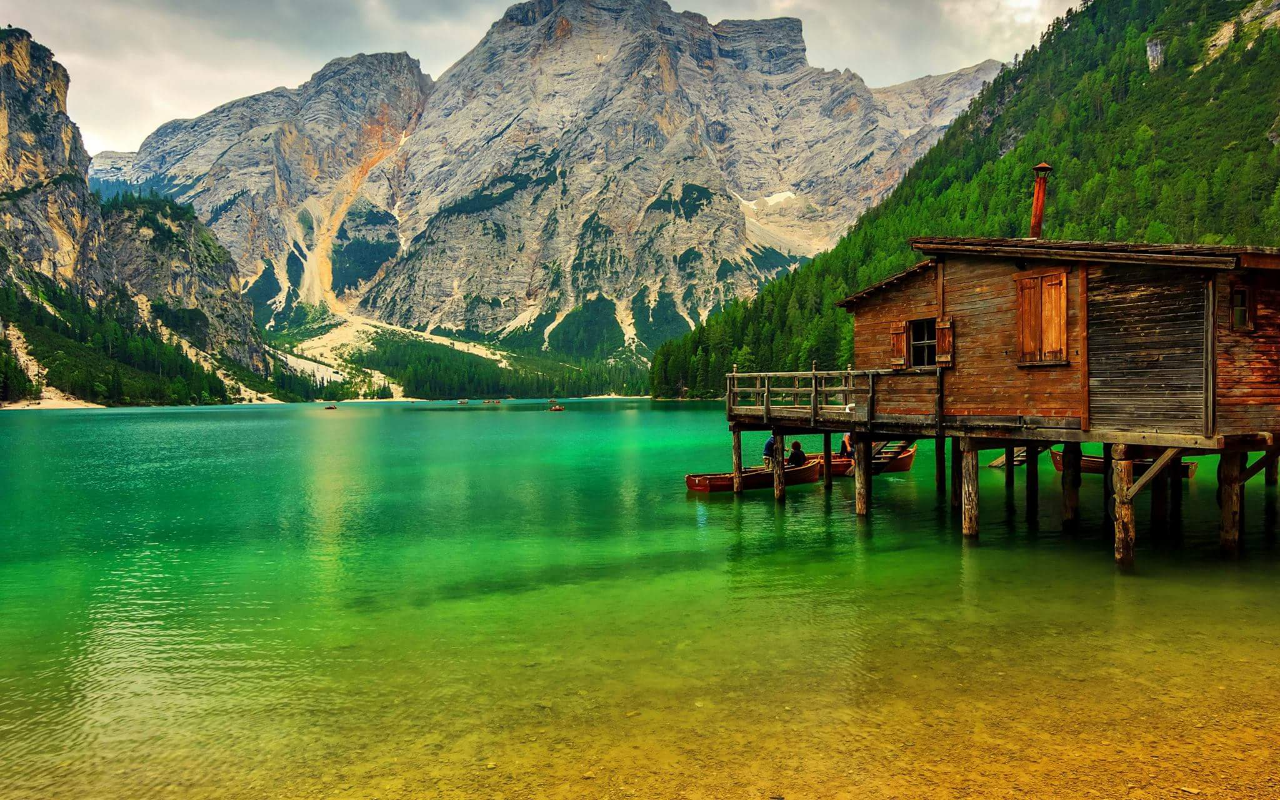
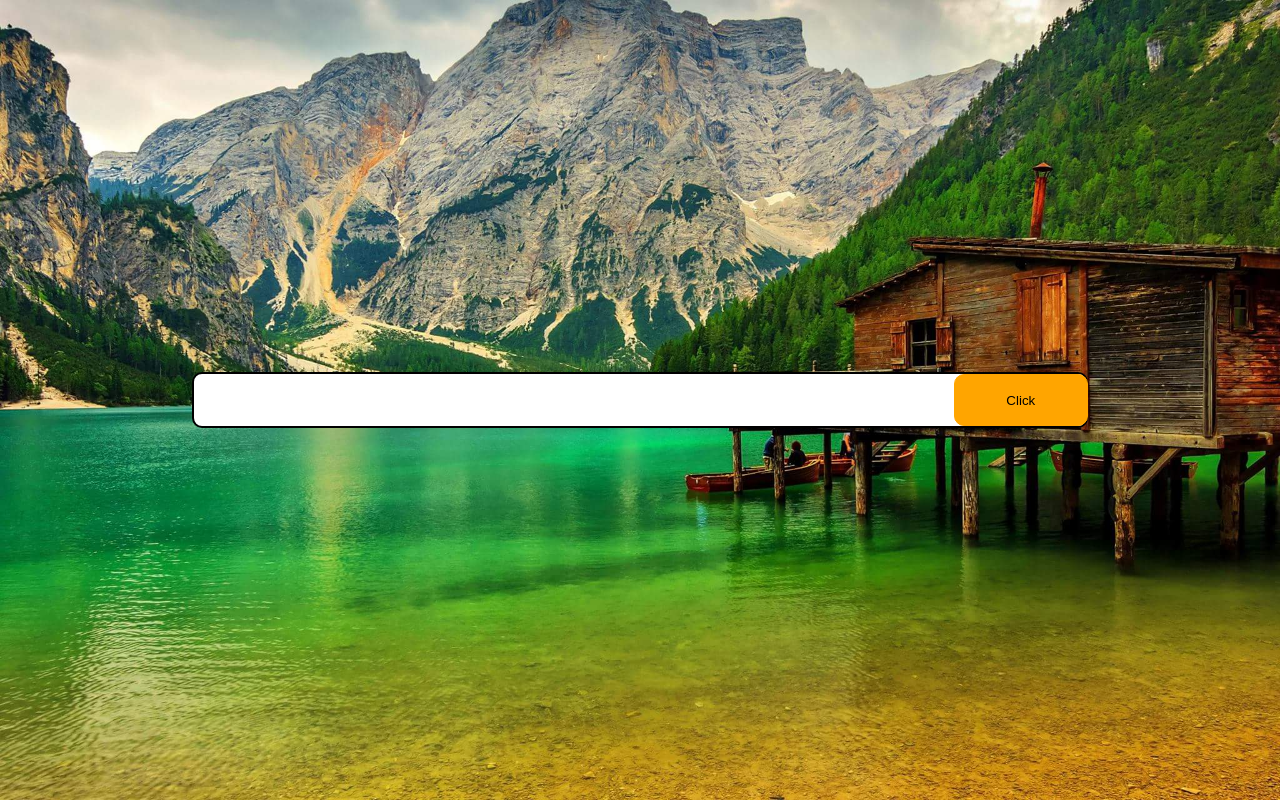
Before and after one commit to atakanhbk/SearchEngine, a plain HTML site: page index.html in a window 1280 px wide. Drawn offline with Linux system fonts and the light colour scheme.

Commit message:
Added CSS

```diff
--- a/index.html
+++ b/index.html
@@ -11,7 +11,8 @@
     <div class="container">
         <img src="images/ViewPhoto.jpg" alt="">
         <div class="input-part">
-
+          <input class="input-text">
+            <button class="search-button">Click</button>
         </div>
 
         <div class="show-search-output">
--- a/style.css
+++ b/style.css
@@ -1,15 +1,47 @@
-*{
-    margin: 0px;
+* {
+  margin: 0px;
 }
 
-.container{
-    position: absolute;
-    width: 100%;
-    height: 100%;
+.container {
+  position: absolute;
+  width: 100%;
+  height: 100%;
 }
 
-img{
+img {
+  position: absolute;
+  width: 100%;
+  height: 100%;
+  z-index: -1;
+}
+
+.input-part {
     position: absolute;
+    width: 70%;
+    height: 10%;
+    top: 50%;
+    left: 50%;
+    transform: translate(-50%,-50%);
+    display: flex;
+    align-items: center;
+  }
+
+.input-text{
     width: 100%;
-    height: 100%;
+    height: 70%;
+    box-sizing: border-box;
+    border: 2px solid black;
+    border-radius: 10px;
+    padding: 10px;
+    font-size: 25px;
 }
+
+.search-button{
+    position: absolute;
+    right:0;
+    width: 15%;
+    height: 65%;
+    border-radius: 10px;
+    background-color: orange;
+    border: 1px solid orange;
+}
```
